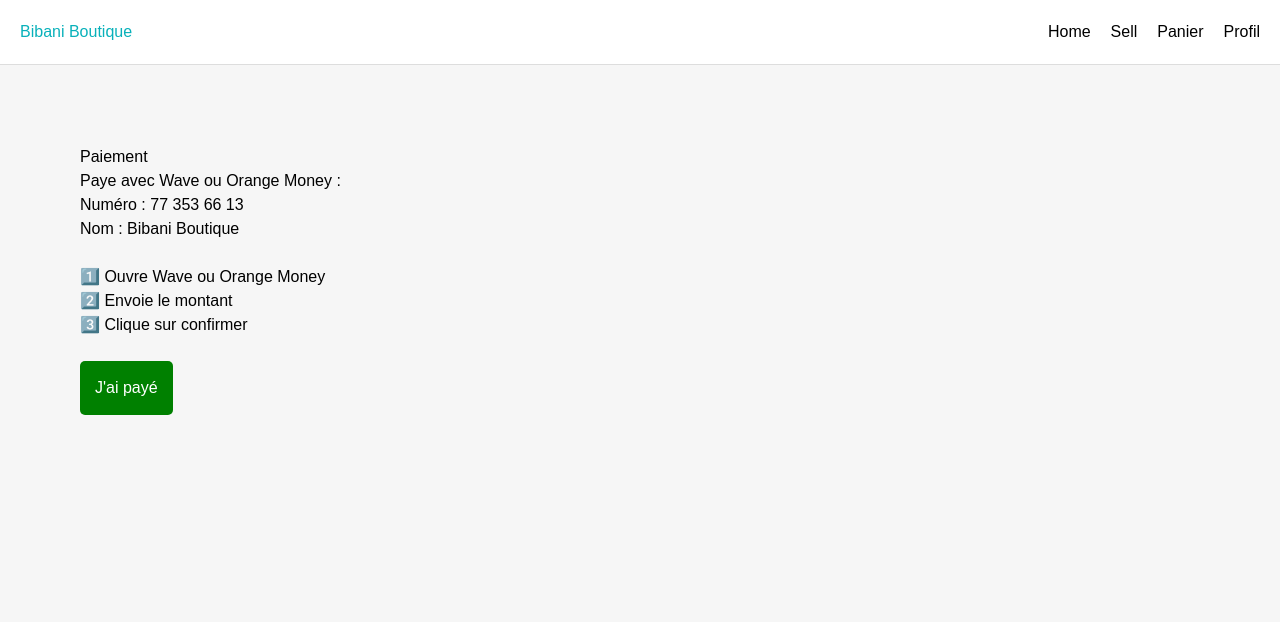
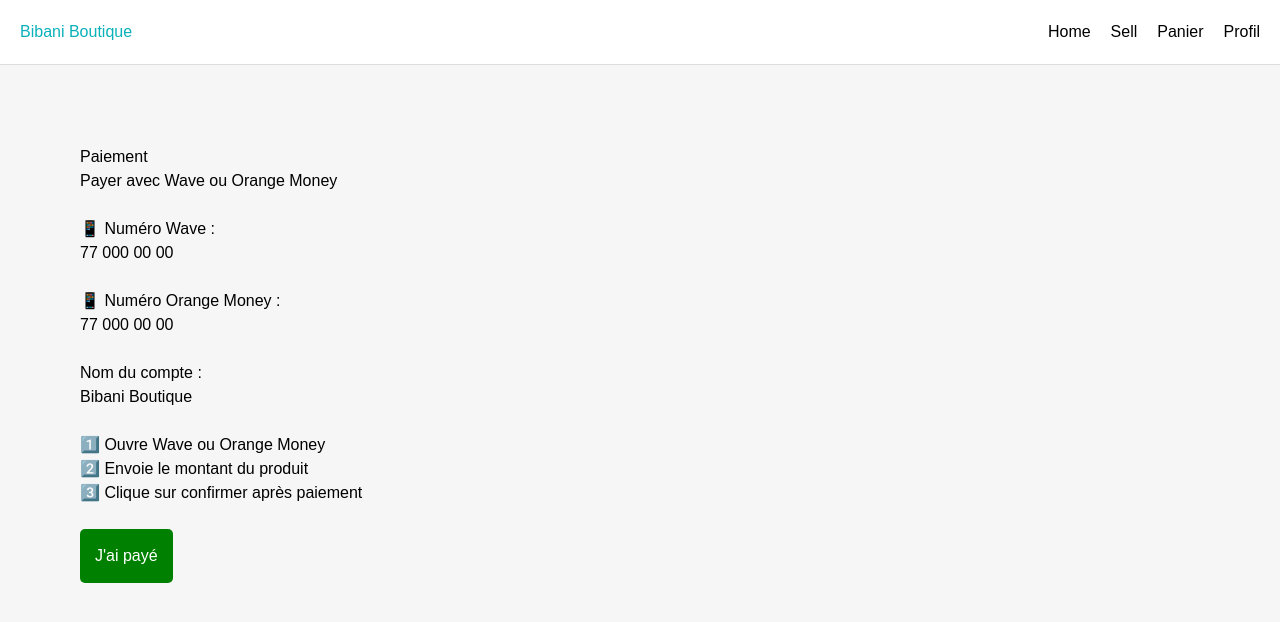
Before and after one commit to psakho922/vinted-web, a Next.js app: page /paiement in a window 1280 px wide. Shown: the top 622 px of the page. Built offline with nearby package versions, Linux system fonts and the light colour scheme.

Commit message:
Update page.tsx

```diff
--- a/src/app/paiement/page.tsx
+++ b/src/app/paiement/page.tsx
@@ -2,57 +2,76 @@
 
 import { useRouter } from "next/navigation";
 
-export default function PaiementPage(){
+export default function PaiementPage() {
 
   const router = useRouter();
 
-function confirmer(){
+  function confirmer() {
 
-alert("Commande confirmée !");
+    alert("Commande confirmée");
 
     router.push("/commande/test");
 
   }
 
-return(
+  return (
 
-<div style={{padding:40}}>
+    <div style={{ padding: 40 }}>
 
       <h1>Paiement</h1>
 
-<p>Paye avec Wave ou Orange Money :</p>
-
-<h2>Numéro : 77 353 66 13</h2>
-
-<p>Nom : Bibani Boutique</p>
+      <h2>Payer avec Wave ou Orange Money</h2>
 
       <br/>
 
-<p>1️⃣ Ouvre Wave ou Orange Money</p>
+      <p>📱 Numéro Wave :</p>
 
-<p>2️⃣ Envoie le montant</p>
+      <h3>77 000 00 00</h3>
 
-<p>3️⃣ Clique sur confirmer</p>
+      <br/>
+
+      <p>📱 Numéro Orange Money :</p>
+
+      <h3>77 000 00 00</h3>
+
+      <br/>
+
+      <p>Nom du compte :</p>
+
+      <h3>Bibani Boutique</h3>
+
+      <br/>
+
+      <p>
+        1️⃣ Ouvre Wave ou Orange Money
+      </p>
+
+      <p>
+        2️⃣ Envoie le montant du produit
+      </p>
+
+      <p>
+        3️⃣ Clique sur confirmer après paiement
+      </p>
 
       <br/>
 
       <button
         onClick={confirmer}
         style={{
-padding:15,
-background:"green",
-color:"white",
-border:"none",
-borderRadius:5
+          padding: 15,
+          background: "green",
+          color: "white",
+          border: "none",
+          borderRadius: 5,
+          fontSize: 16
         }}
       >
-
         J'ai payé
-
       </button>
 
     </div>
 
-)
+  );
 
 }
```
Lines whose indentation alone changed are shown as unchanged.
